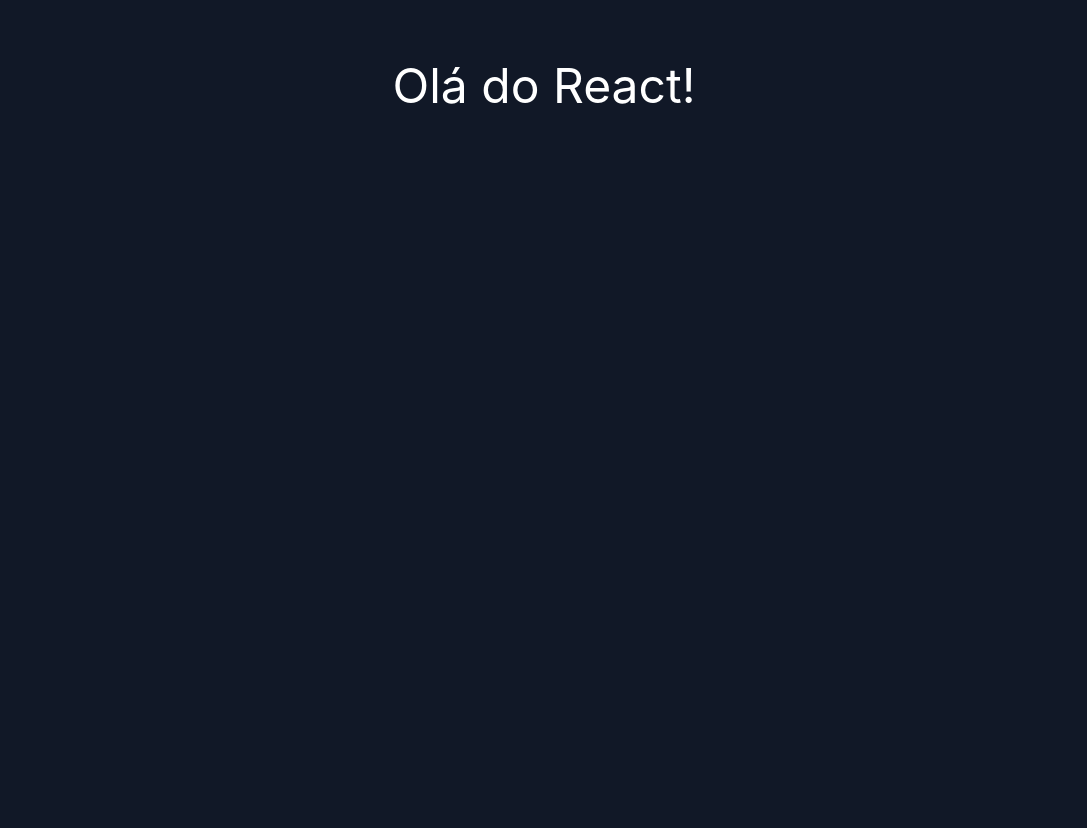
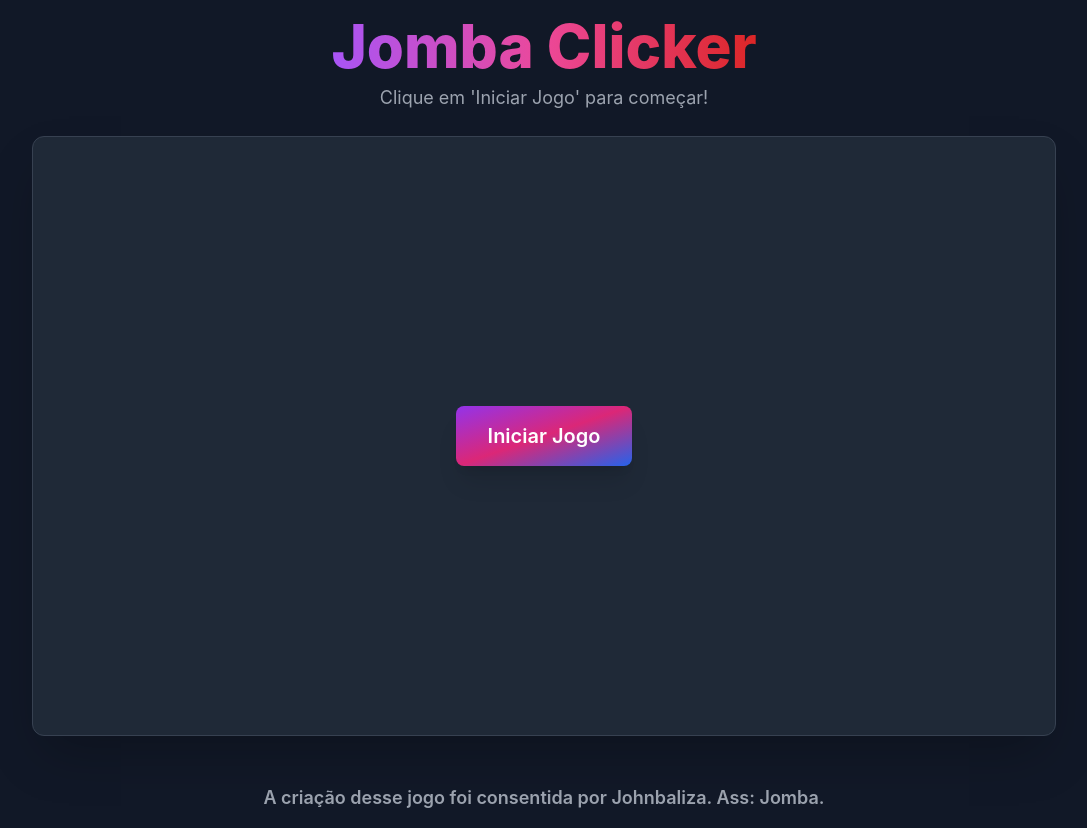
Before and after one commit to sertridimensional/Jomba-Clicker, a React (Vite) app: page / in a window 1280 px wide. Shown: the whole page, without its empty margins (96-1183 px from the left). Before the commit the page ends 800 px from the top, so only its background shows below. Built offline with nearby package versions, Linux system fonts and the light colour scheme.

Commit message:
Update index.tsx

```diff
--- a/index.tsx
+++ b/index.tsx
@@ -1,6 +1,7 @@
 
 import React from 'react';
 import ReactDOM from 'react-dom/client';
+import App from './App.tsx'; // Assuming App.tsx is in the same directory
 
 const rootElement = document.getElementById('root');
 if (!rootElement) {
@@ -10,8 +11,6 @@
 const root = ReactDOM.createRoot(rootElement);
 root.render(
   <React.StrictMode>
-    <div style={{ color: 'white', fontSize: '48px', textAlign: 'center', paddingTop: '50px' }}>
-      Olá do React!
-    </div>
+    <App />
   </React.StrictMode>
 );
```
